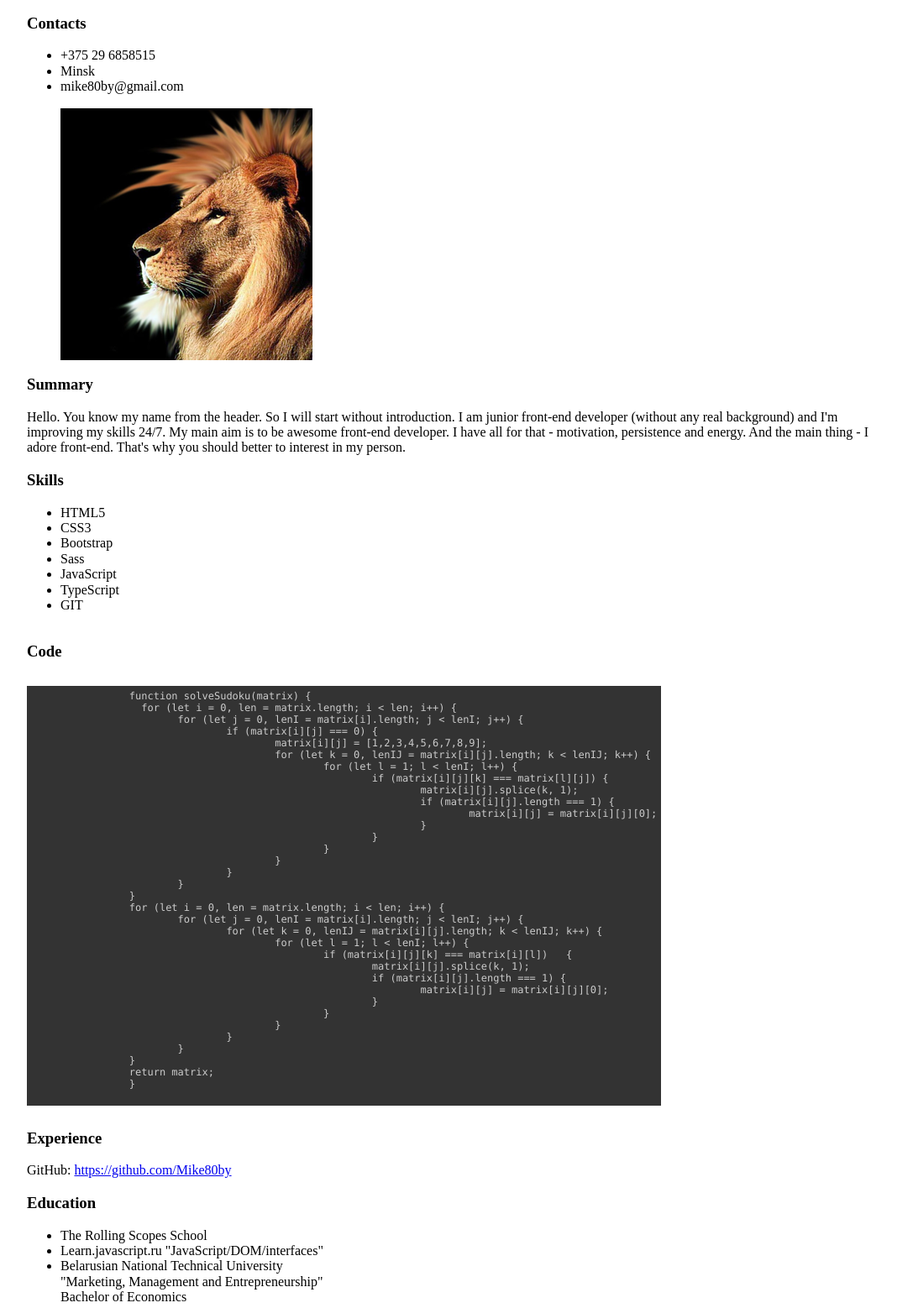
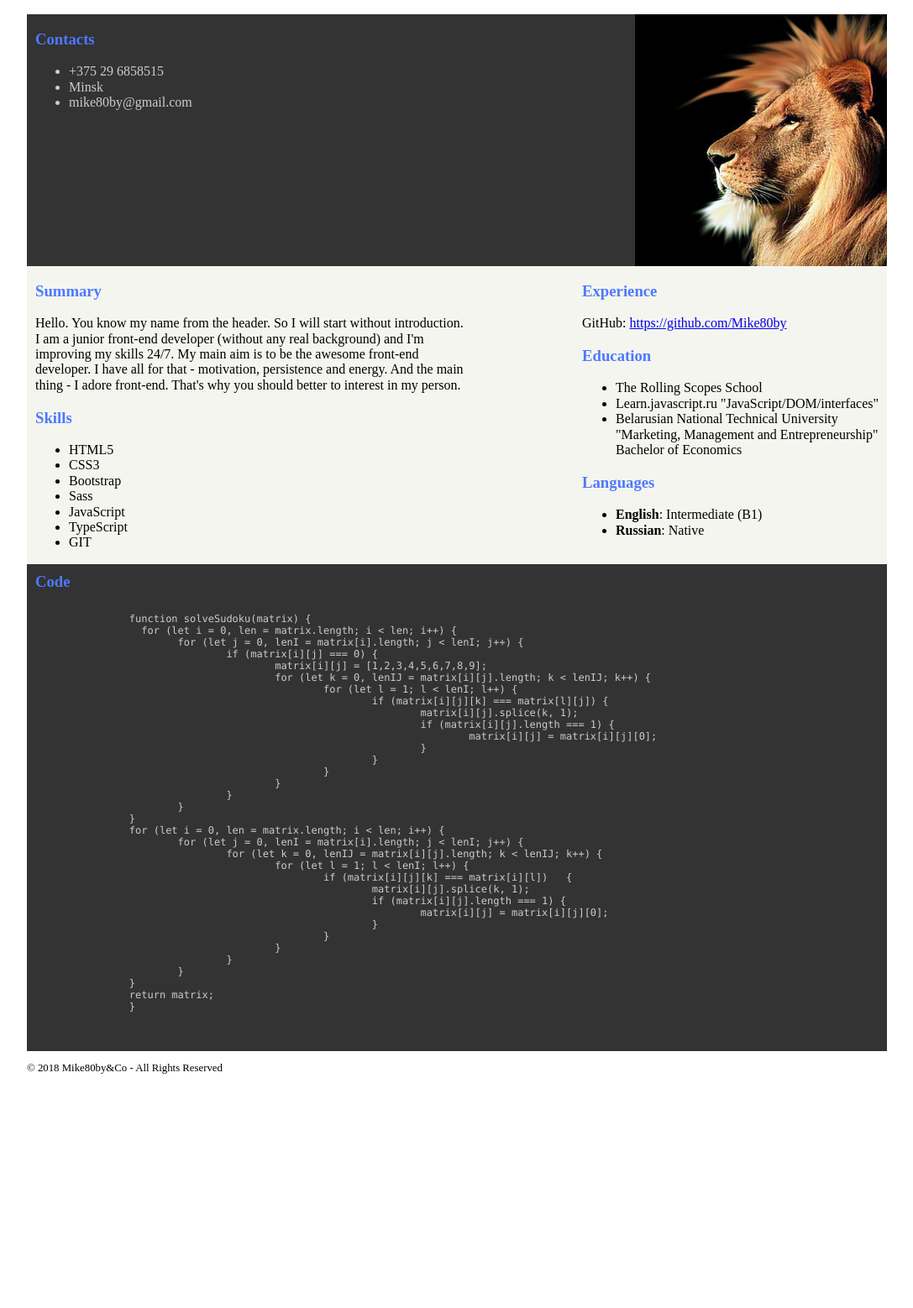
Before and after one commit to Mike80by/rsschool-codejam1-cv, a plain HTML site: page index.html in a window 1280 px wide. Shown: the part 110-1668 px from the top of the page at 84% size, without its empty margins (96-1183 px from the left). After the commit the page ends 1405 px from the top, so only its background shows below. Drawn offline with Linux system fonts and the light colour scheme.

Commit message:
style: add new styles

```diff
--- a/css/style.css
+++ b/css/style.css
@@ -1,33 +1,63 @@
 .content-wrapper {
 	margin: 0 auto;
+	padding: 0;
 	max-width: 1024px;
 }
 
+header,
+section {
+	padding: 0 10px;
+}
+
+h2,
+h3 {
+	color: #4d79ff;
+}
+
+main {
+	background-color: #f5f5ef;
+}
+
 .contact-wrapper{
+	float: left;
+	margin: 0 10px;
+  color: #cccccc;
+}
 
+.center-up-block {
+	height: 300px;
+	padding: 0;
+	background-color: #333333;
 }
 
 .left-block {
-
+	float: left;
+	width: 50%;
 }
 
 .img-block {
+	float: right;
 	width: 300px;
 	height: 300px;
-}
-
-.list-left-block {
-
+	margin: 0;
+	padding: 0;
 }
 
 .right-block {
-
+	float: right;
 }
 
 .code-block {
 	position: relative;
 	overflow: hidden;
+	clear: both;
 	min-height: 580px;
+  color: #cccccc;
+	background-color: #333333;
+}
+
+.code-block h3 {
+	margin: 10px;
 }
 
 pre {
@@ -35,6 +65,10 @@ pre {
   left: -230px;
   padding: 5px;
   font: normal 12px/14px Monaco, Monospace;
-  color: #cccccc;
 	background-color: #333333;
 }
+
+footer {
+	height: 30px;
+	font-size: 0.8em;
+}
--- a/index.html
+++ b/index.html
@@ -11,6 +11,9 @@
 		<header>
 			<h1>Mikalai Hasiukevich</h1>
 			<h2>Front-end Developer</h2>
+		</header>
+		<main>
+			<section class = "center-up-block">
 				<div class="contact-wrapper">
 					<h3>Contacts</h3>
 					<ul>
@@ -19,17 +22,16 @@
 						<li>mike80by@gmail.com</li>
 					</ul>
 				</div>
-		</header>
-		<main>
-			<section class="left-block">
-				<article>
 				<figure class="img-block">
 					<img src="images/MH_img.png" alt="photo" width="300" height="300">
 				</figure>
+			</section>
+			<section class="left-block">
+				<article>
 					<h3>Summary</h3>
-					<p>Hello. You know my name from the header. So I will start without introduction. I am junior front-end developer (without any real background) and I'm improving my skills 24/7. My main aim is to be awesome front-end developer. I have all for that - motivation, persistence and energy. And the main thing - I adore front-end. That's why you should better to interest in my person.</p>
+					<p>Hello. You know my name from the header. So I will start without introduction. I am a junior front-end developer (without any real background) and I'm improving my skills 24/7. My main aim is to be the awesome front-end developer. I have all for that - motivation, persistence and energy. And the main thing - I adore front-end. That's why you should better to interest in my person.</p>
 				</article>
-				<div class="list-left-block">
+				<div>
 					<h3>Skills</h3>
 					<ul>
 						<li>HTML5</li>
@@ -43,6 +45,28 @@
 				</div>
 			</section>
 			<section class="right-block">
+				<div>
+					<h3>Experience</h3>
+					<p>GitHub: <a href="https://github.com/Mike80by">https://github.com/Mike80by</a></p>
+				</div>
+				<div>
+					<h3>Education</h3>
+					<ul>
+						<li>The Rolling Scopes School</li>
+						<li>Learn.javascript.ru "JavaScript/DOM/interfaces"</li>
+						<li>Belarusian National Technical University <br>
+						"Marketing, Management and Entrepreneurship" <br>
+						Bachelor of Economics</li>
+					</ul>
+				</div>
+				<div>
+					<h3>Languages</h3>
+					<ul>
+						<li><b>English</b>: Intermediate (B1)</li>
+						<li><b>Russian</b>: Native</li>
+					</ul>
+				</div>
+			</section>
 				<div class="code-block">
 					<h3>Code</h3>
 					<code><pre>
@@ -82,30 +106,10 @@
 						}
 					</pre></code>
 				</div>
-				<div>
-					<h3>Experience</h3>
-					<p>GitHub: <a href="https://github.com/Mike80by">https://github.com/Mike80by</a></p>
-				</div>
-				<div>
-					<h3>Education</h3>
-					<ul>
-						<li>The Rolling Scopes School</li>
-						<li>Learn.javascript.ru "JavaScript/DOM/interfaces"</li>
-						<li>Belarusian National Technical University <br>
-						"Marketing, Management and Entrepreneurship" <br>
-						Bachelor of Economics</li>
-					</ul>
-				</div>
-				<div>
-					<h3>Languages</h3>
-					<ul>
-						<li><b>English</b>: Intermediate (B1)</li>
-						<li><b>Russian</b>: Native</li>
-					</ul>
-				</div>
-			</section>
 		</main>
-		<footer></footer>
+		<footer>
+			<p>&copy; 2018 Mike80by&Co  -  All Rights Reserved</p>
+		</footer>
 	</div>
 </body>
 </html>
```
Lines whose indentation alone changed are shown as unchanged.
